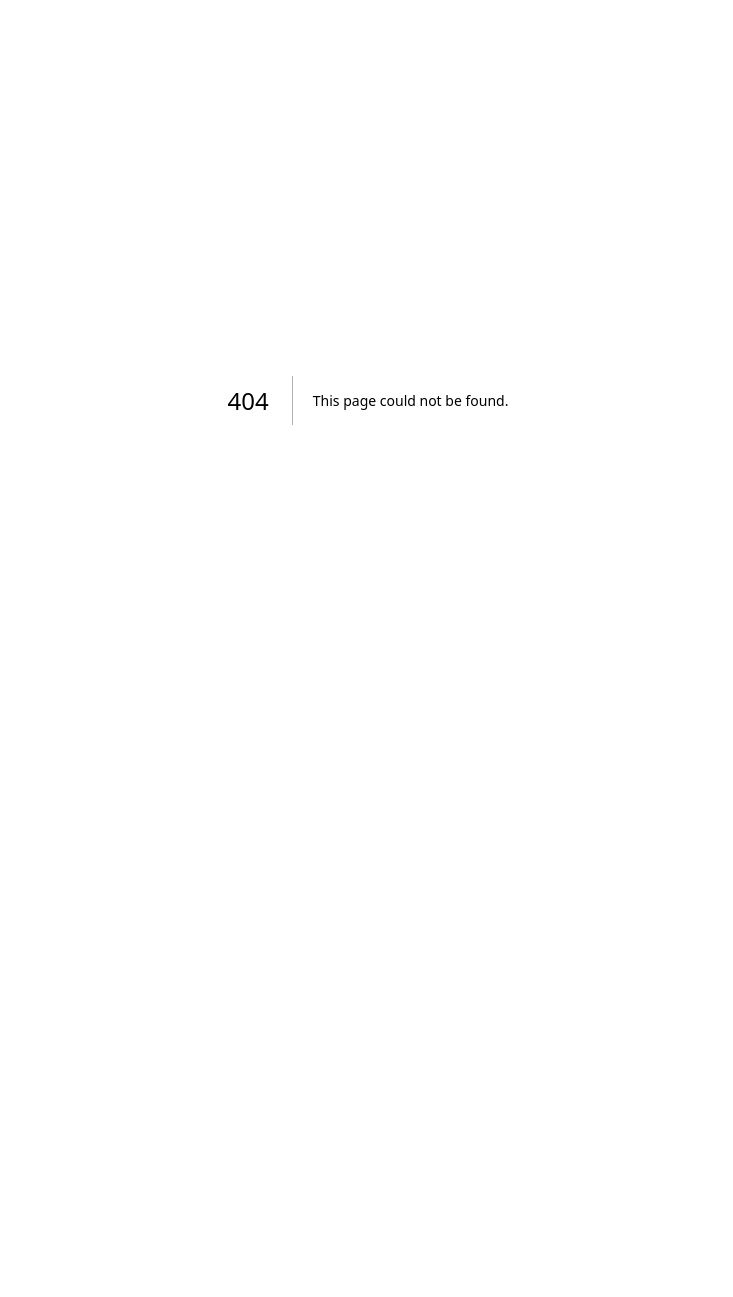
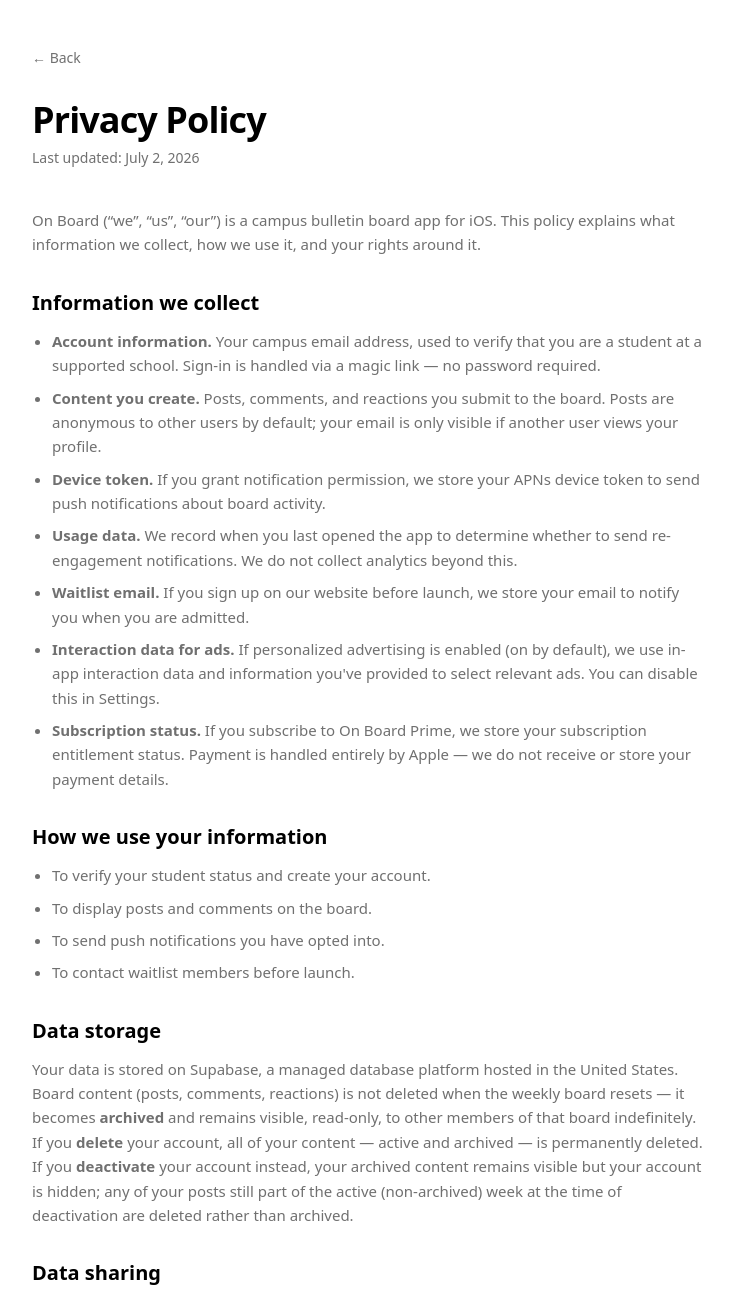
Before and after one commit to jkdra/onboard-web, a Next.js app: page /privacy in a window 1280 px wide. Before the commit this address had no page. Shown: the top 1297 px of the page, without its empty margins (272-1005 px from the left). Before the commit the page ends 800 px from the top, so only its background shows below. Built offline with nearby package versions, Linux system fonts and the light colour scheme.

Commit message:
docs: correct Privacy Policy to match actual data retention and ad practices

```diff
--- /dev/null
+++ b/app/privacy/page.tsx
@@ -0,0 +1,208 @@
+import type { Metadata } from "next";
+import Link from "next/link";
+import Footer from "@/app/components/Footer";
+
+export const metadata: Metadata = {
+  title: "Privacy Policy — On Board",
+};
+
+export default function PrivacyPage() {
+  return (
+    <>
+      <main className="flex-1 px-6 pb-20">
+        <div className="max-w-2xl mx-auto">
+          <Link
+            href="/"
+            className="inline-block mt-12 mb-8 text-sm hover:underline"
+            style={{ color: "var(--text-secondary)" }}
+          >
+            ← Back
+          </Link>
+
+          <h1 className="text-4xl font-extrabold tracking-tight mb-2">
+            Privacy Policy
+          </h1>
+          <p className="text-sm mb-10" style={{ color: "var(--text-secondary)" }}>
+            Last updated: July 2, 2026
+          </p>
+
+          <div className="space-y-8 text-[15px] leading-relaxed" style={{ color: "var(--text-secondary)" }}>
+            <p>
+              On Board (&ldquo;we&rdquo;, &ldquo;us&rdquo;, &ldquo;our&rdquo;)
+              is a campus bulletin board app for iOS. This policy explains what
+              information we collect, how we use it, and your rights around it.
+            </p>
+
+            <Section title="Information we collect">
+              <ul>
+                <li>
+                  <strong>Account information.</strong> Your campus email
+                  address, used to verify that you are a student at a supported
+                  school. Sign-in is handled via a magic link — no password
+                  required.
+                </li>
+                <li>
+                  <strong>Content you create.</strong> Posts, comments, and
+                  reactions you submit to the board. Posts are anonymous to
+                  other users by default; your email is only visible if another
+                  user views your profile.
+                </li>
+                <li>
+                  <strong>Device token.</strong> If you grant notification
+                  permission, we store your APNs device token to send push
+                  notifications about board activity.
+                </li>
+                <li>
+                  <strong>Usage data.</strong> We record when you last opened
+                  the app to determine whether to send re-engagement
+                  notifications. We do not collect analytics beyond this.
+                </li>
+                <li>
+                  <strong>Waitlist email.</strong> If you sign up on our website
+                  before launch, we store your email to notify you when you are
+                  admitted.
+                </li>
+                <li>
+                  <strong>Interaction data for ads.</strong> If personalized
+                  advertising is enabled (on by default), we use in-app
+                  interaction data and information you&apos;ve provided to
+                  select relevant ads. You can disable this in Settings.
+                </li>
+                <li>
+                  <strong>Subscription status.</strong> If you subscribe to
+                  On Board Prime, we store your subscription entitlement
+                  status. Payment is handled entirely by Apple — we do not
+                  receive or store your payment details.
+                </li>
+              </ul>
+            </Section>
+
+            <Section title="How we use your information">
+              <ul>
+                <li>To verify your student status and create your account.</li>
+                <li>To display posts and comments on the board.</li>
+                <li>To send push notifications you have opted into.</li>
+                <li>To contact waitlist members before launch.</li>
+              </ul>
+            </Section>
+
+            <Section title="Data storage">
+              <p>
+                Your data is stored on Supabase, a managed database platform
+                hosted in the United States. Board content (posts, comments,
+                reactions) is not deleted when the weekly board resets — it
+                becomes <strong>archived</strong> and remains visible,
+                read-only, to other members of that board indefinitely. If you{" "}
+                <strong>delete</strong> your account, all of your content —
+                active and archived — is permanently deleted. If you{" "}
+                <strong>deactivate</strong> your account instead, your
+                archived content remains visible but your account is hidden;
+                any of your posts still part of the active (non-archived) week
+                at the time of deactivation are deleted rather than archived.
+              </p>
+            </Section>
+
+            <Section title="Data sharing">
+              <p>
+                We do not sell your personal information. On Board shows two
+                kinds of promoted content:
+              </p>
+              <ul>
+                <li>
+                  <strong>Advertisements</strong>, served by third-party ad
+                  partners (e.g. Google). If personalized ads are enabled, we
+                  share limited interaction data with these partners to select
+                  relevant ads. You can disable personalized ads at any time in
+                  Settings — you&apos;ll still see non-personalized ads unless
+                  you&apos;re an On Board Prime subscriber, in which case you
+                  won&apos;t see Advertisements at all.
+                </li>
+                <li>
+                  <strong>Sponsored posts</strong>, purchased by local accounts
+                  (businesses/organizations) to promote their own content.
+                  These are not targeted using your personal data.
+                </li>
+              </ul>
+              <p>We do not use your data to train AI models.</p>
+            </Section>
+
+            <Section title="Legal disclosure">
+              <p>
+                We may disclose your information if required by law,
+                subpoena, or other legal process, or where we believe
+                disclosure is necessary to protect the safety of our users or
+                the public.
+              </p>
+            </Section>
+
+            <Section title="Your rights">
+              <ul>
+                <li>
+                  <strong>Delete your account.</strong> You may request
+                  deletion of your account and all associated data at any time
+                  by contacting us.
+                </li>
+                <li>
+                  <strong>Opt out of notifications.</strong> You can disable
+                  push notifications at any time in iOS Settings.
+                </li>
+                <li>
+                  <strong>Opt out of personalized ads.</strong> Disable
+                  personalized advertising anytime in Settings.
+                </li>
+                <li>
+                  <strong>Delete vs. deactivate.</strong> Deleting your account
+                  removes all your data, including archived content.
+                  Deactivating hides your account while preserving your
+                  archived content (see &ldquo;Data storage&rdquo; above).
+                </li>
+              </ul>
+            </Section>
+
+            <Section title="Children">
+              <p>
+                On Board is intended for college students aged 18 and older. We
+                do not knowingly collect information from anyone under 18.
+              </p>
+            </Section>
+
+            <Section title="Changes">
+              <p>
+                We may update this policy as the app evolves. We will update
+                the &ldquo;last updated&rdquo; date above and, for material
+                changes, notify users via push notification or email.
+              </p>
+            </Section>
+
+            <Section title="Contact">
+              <p>
+                Questions? Use the contact form on our website.
+              </p>
+            </Section>
+          </div>
+        </div>
+      </main>
+
+      <Footer />
+    </>
+  );
+}
+
+function Section({
+  title,
+  children,
+}: {
+  title: string;
+  children: React.ReactNode;
+}) {
+  return (
+    <div>
+      <h2 className="text-xl font-bold mb-3" style={{ color: "var(--text)" }}>
+        {title}
+      </h2>
+      <div className="space-y-3 [&_ul]:pl-5 [&_ul]:space-y-2 [&_li]:list-disc [&_strong]:font-semibold">
+        {children}
+      </div>
+    </div>
+  );
+}
```
